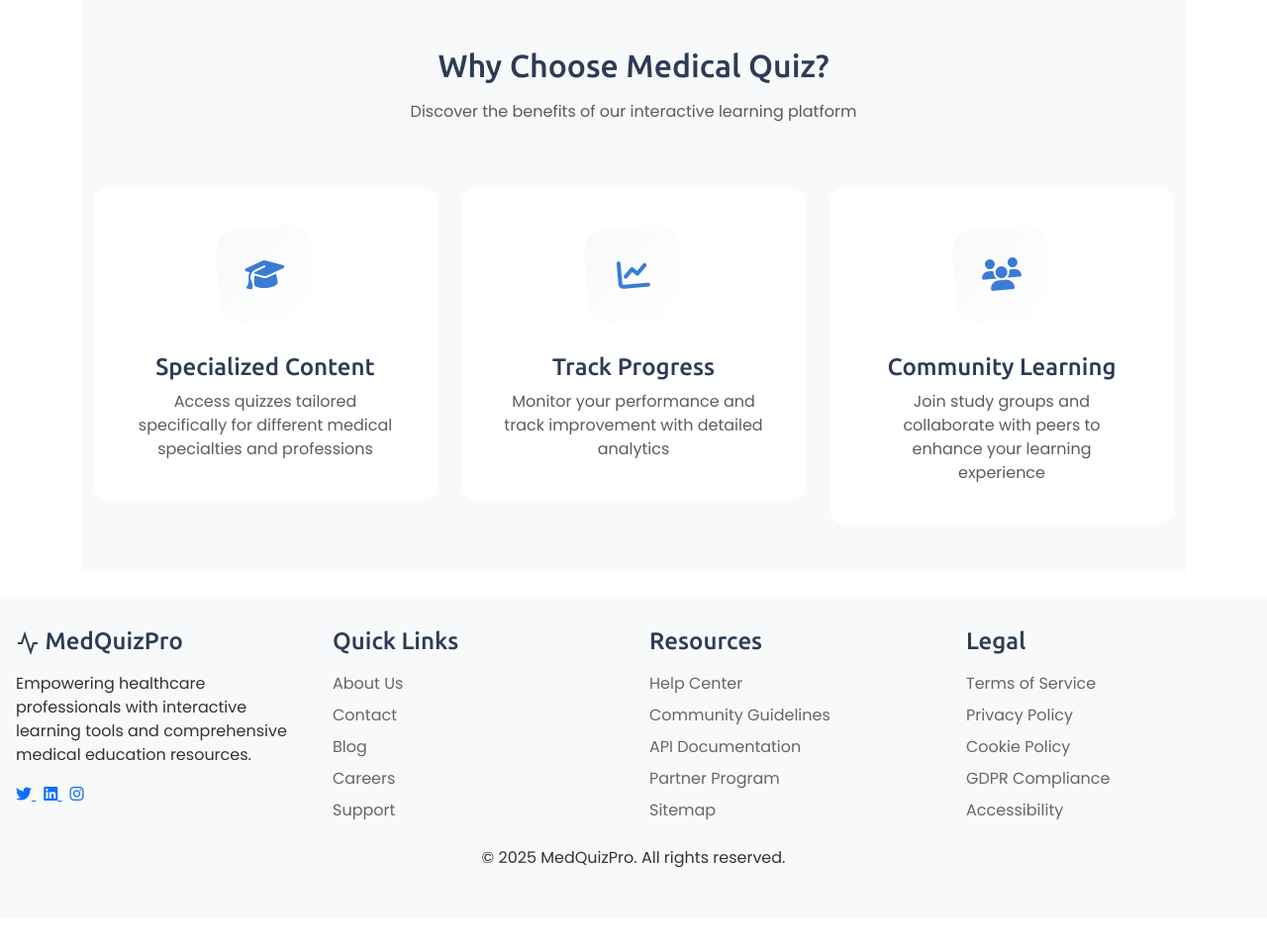
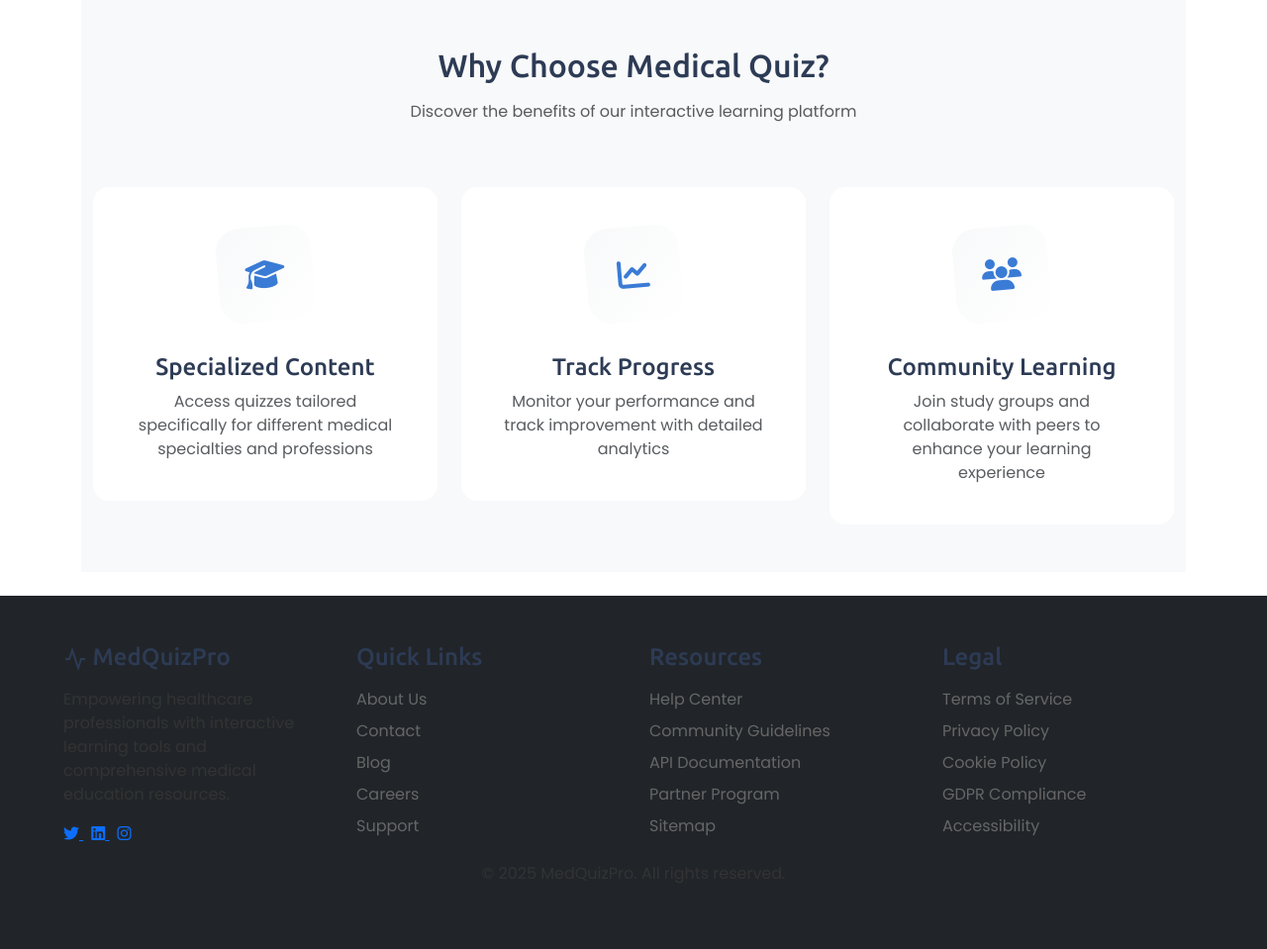
Before and after one commit to martinnyemba/medquizpro, a Flask app: page / in a window 1280 px wide. Shown: the part 1658-2617 px from the top of the page at 99% size. Before the commit the page ends 2535 px from the top, so only its background shows below. Run offline with Flask 3, Linux system fonts and the light colour scheme; the visitor is signed in with stand-in values (Sample User, id 1); data comes from the database, SQL or seed files in the repository; data that the repository does not hold is empty; some libraries are stand-ins or nearby versions.

Commit message:
Update footer to dark in base.html

```diff
--- a/app/templates/base.html
+++ b/app/templates/base.html
@@ -194,7 +194,7 @@
     </main>
 
     <!-- Footer -->
-    <footer class="footer" role="contentinfo">
+    <footer class="footer bg-dark p-5" role="contentinfo">
         <div class="footer-content">
             <section class="footer-section">
                 <h4>
@@ -265,31 +265,6 @@
 
     <!-- Page-specific JavaScript -->
     {% block scripts %}{% endblock %}
-    <script>
-        document.addEventListener('DOMContentLoaded', function() {
-            // Auto-dismiss alerts after 8 seconds
-            const alerts = document.querySelectorAll('.alert');
-            alerts.forEach(alert => {
-                setTimeout(() => {
-                    const bsAlert = new bootstrap.Alert(alert);
-                    bsAlert.close();
-                }, 8000);
-            });
-
-            // Smooth removal of alerts
-            document.querySelectorAll('.alert').forEach(alert => {
-                alert.addEventListener('close.bs.alert', function(e) {
-                    e.preventDefault();
-                    const element = this;
-                    element.style.transform = 'translateY(-10px)';
-                    element.style.opacity = '0';
-                    setTimeout(() => {
-                        element.remove();
-                    }, 300);
-                });
-            });
-        });
-    </script>
 
     <!-- User Tracking (with privacy-first approach) -->
     {% if current_user.has_consented_to_analytics %}
@@ -318,6 +293,27 @@
             // Track client-side navigation if using a SPA approach
             document.addEventListener('spa:navigation', sendPageView);
         });
+
+        const alerts = document.querySelectorAll('.alert');
+        alerts.forEach(alert => {
+            setTimeout(() => {
+                const bsAlert = new bootstrap.Alert(alert);
+                bsAlert.close();
+            }, 8000);
+        });
+
+        // Smooth removal of alerts
+        document.querySelectorAll('.alert').forEach(alert => {
+            alert.addEventListener('close.bs.alert', function(e) {
+                e.preventDefault();
+                const element = this;
+                element.style.transform = 'translateY(-10px)';
+                element.style.opacity = '0';
+                setTimeout(() => {
+                    element.remove();
+                }, 300);
+            });
+        });
     </script>
     {% endif %}
 </body>
```
